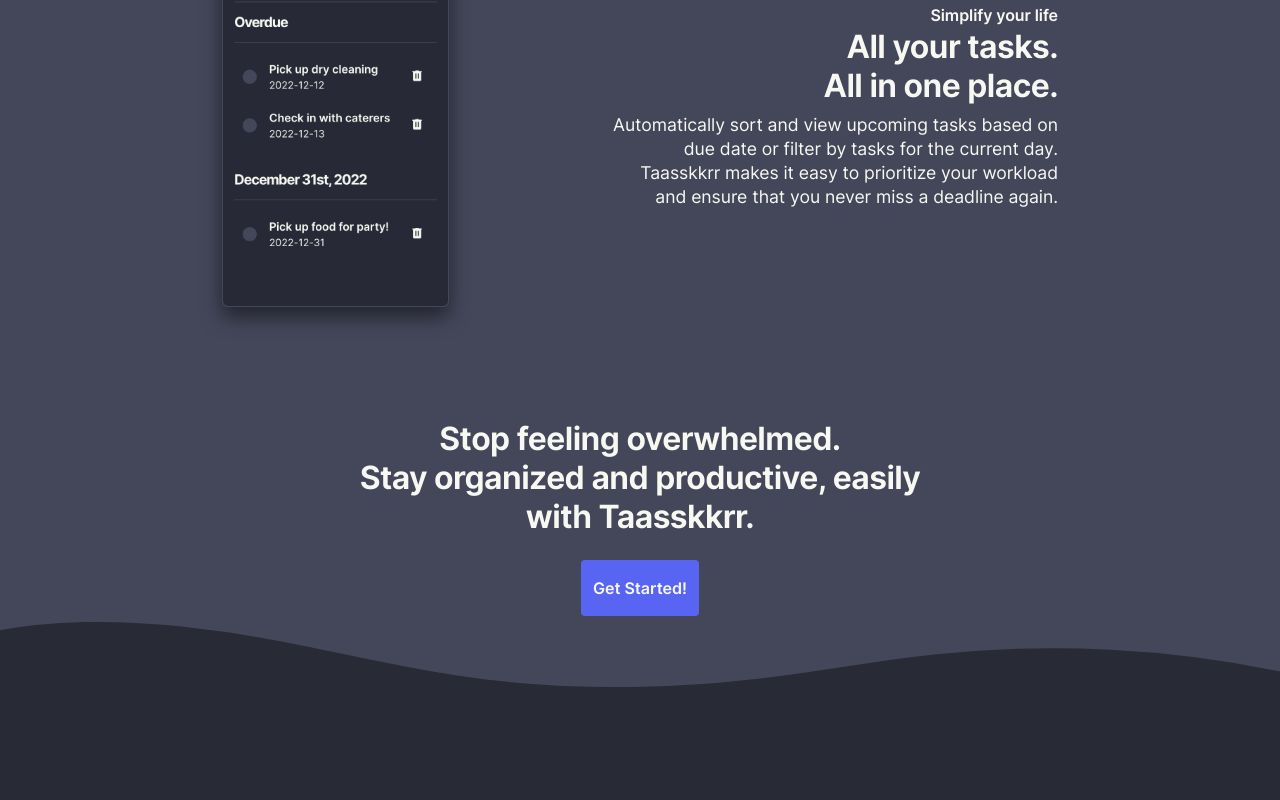
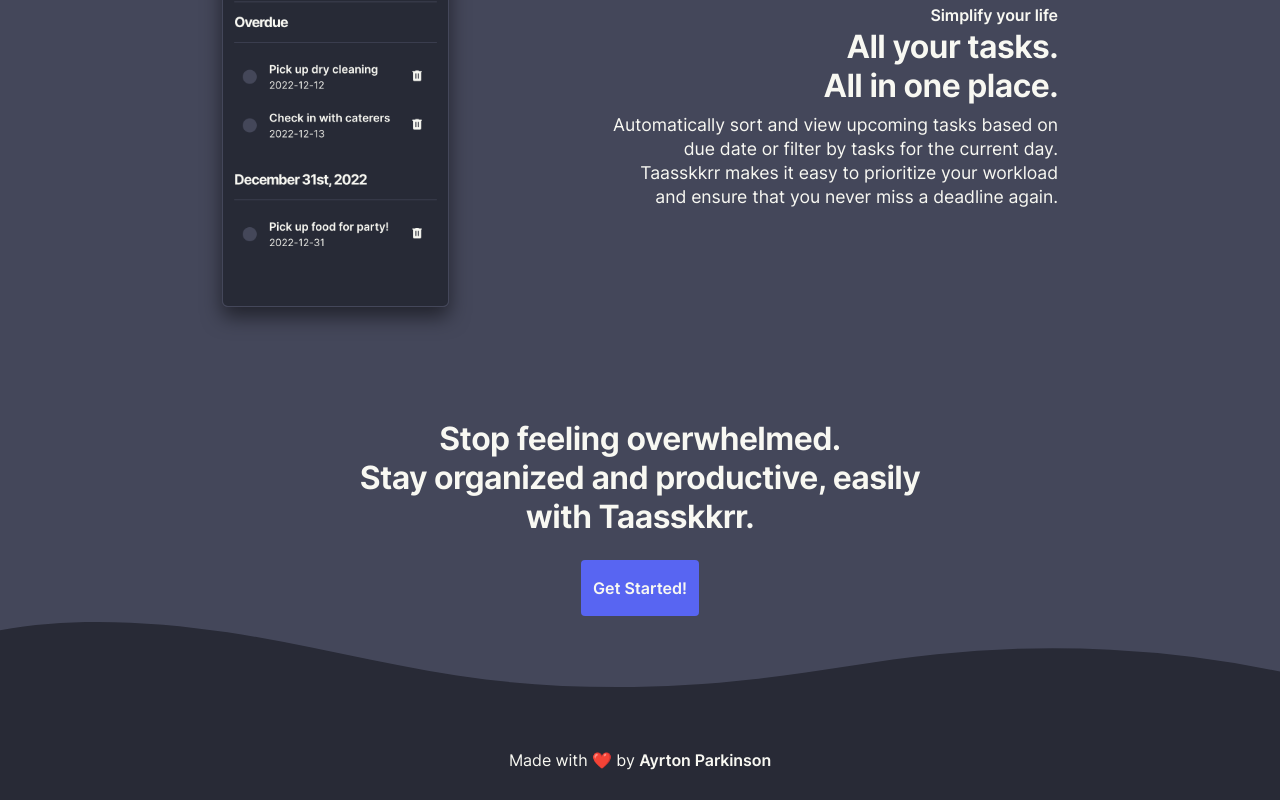
Before and after one commit to ayrt-n/taasskkrr, a React (Create React App) app: page / in a window 1280 px wide. Shown: the part 1796-2596 px from the top of the page. Before the commit the page ends 2564 px from the top, so only its background shows below. Built offline with nearby package versions, Linux system fonts and the light colour scheme.

Commit message:
Add footer section

```diff
--- a/src/components/HomePage.js
+++ b/src/components/HomePage.js
@@ -93,7 +93,7 @@ function HomePage() {
       </section>
 
       <footer className="Landing-footer">
-
+        <span>Made with <span style={{color: "var(--red)"}}>❤️</span> by <a href="https://github.com/ayrt-n">Ayrton Parkinson</a></span>
       </footer>
     </div>
   );
--- a/src/styles/Landing.css
+++ b/src/styles/Landing.css
@@ -149,6 +149,7 @@
 }
 
 .Landing-footer {
+  padding-top: 2rem;
   min-height: 80px;
   display: flex;
   justify-content: center;
```
